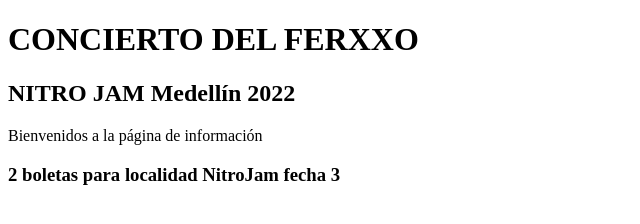
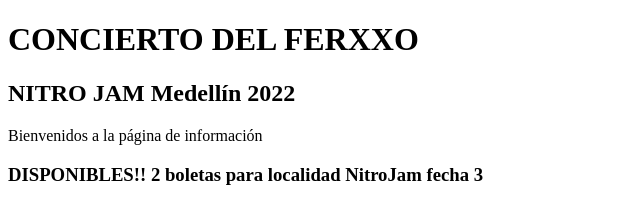
Before and after one commit to Sprogrammmer/PaginaWeb, a plain HTML site: page index.html in a window 1280 px wide. Shown: the whole page, without its empty margins (0-640 px from the left). Drawn offline with Linux system fonts and the light colour scheme.

Commit message:
Cambia el body de la pagina

```diff
--- a/index.html
+++ b/index.html
@@ -6,6 +6,6 @@
     </head>
     <body>
         <div>Bienvenidos a la página de información</div>
-        <h3>2 boletas para localidad NitroJam fecha 3</h3>
+        <h3>DISPONIBLES!! 2 boletas para localidad NitroJam fecha 3</h3>
     </body>
 </html>
```
